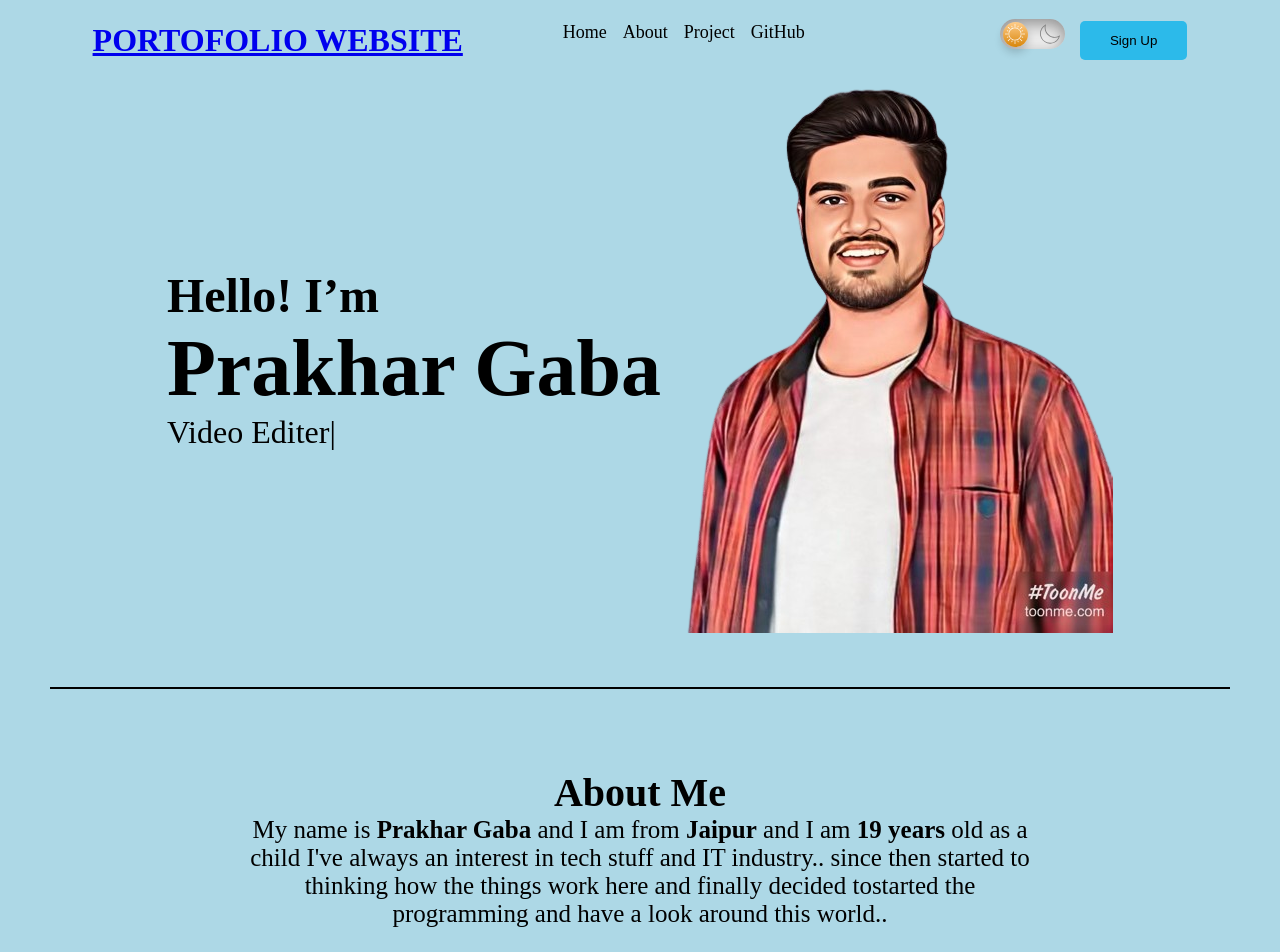
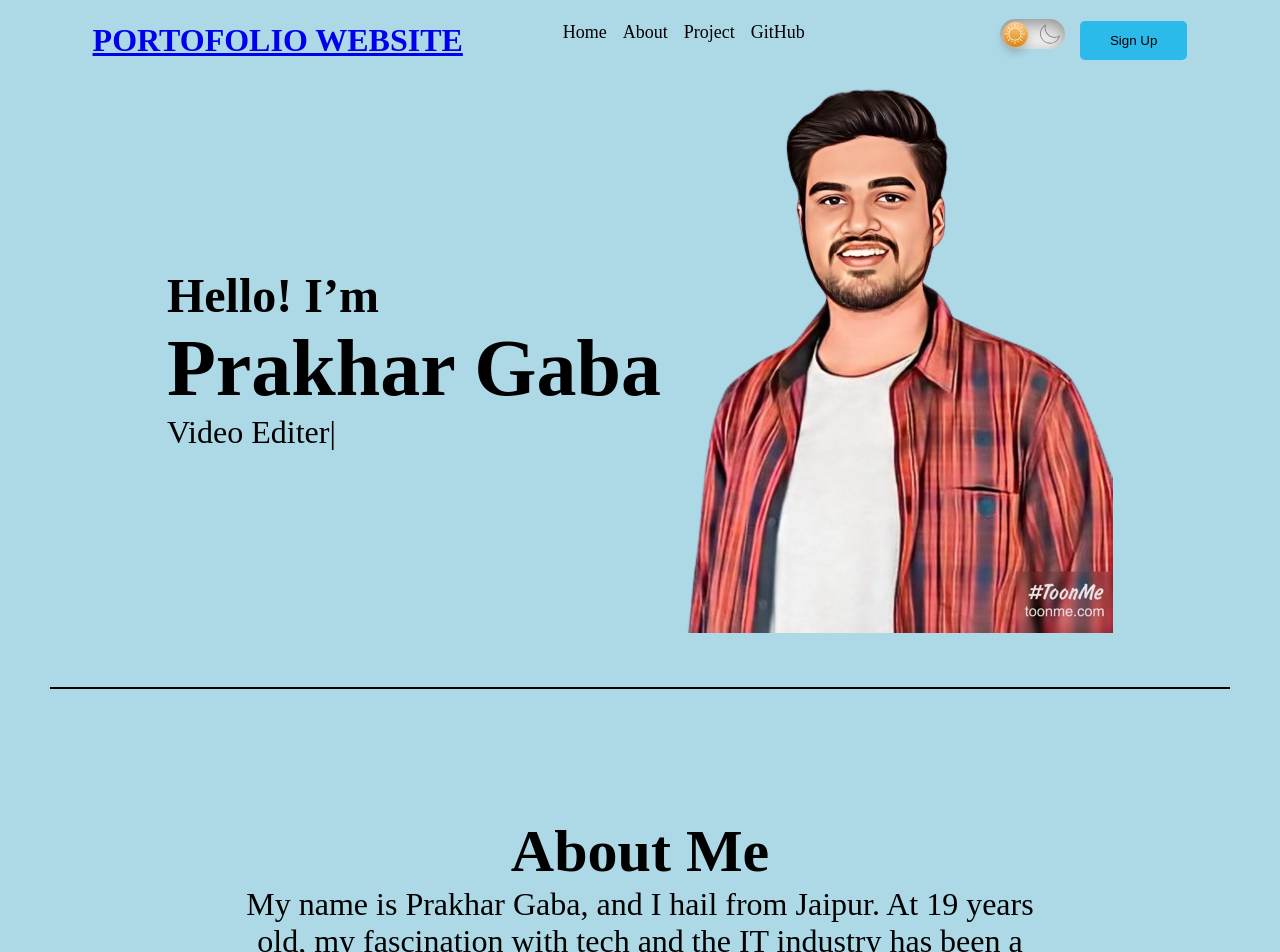
Before and after one commit to prakhargaba007/My-portfolio, a React (Create React App) app: page /#/ in a window 1280 px wide. Shown: the top 952 px of the page. Built offline with nearby package versions, Linux system fonts and the light colour scheme.

Commit message:
2nd commit

```diff
--- a/src/App.jsx
+++ b/src/App.jsx
@@ -3,7 +3,7 @@ import RootElement from "./pages/RootElement";
 import MainPage from "./pages/MainPage";
 import AuthenticationPage from "./pages/Authentication";
 
-const router = createHashRouter([
+const router = createBrowserRouter([
   {
     path: "/",
     element: <RootElement />,
--- a/src/components/AboutMe.css
+++ b/src/components/AboutMe.css
@@ -1,17 +1,23 @@
 .about-me{
     text-align: center;
-    margin: 5rem 15rem;
+    margin: 10% 15rem;
     color: var(--body_color);
 }
 .about-me h1{
-    font-size: 40px;
+    font-size: 60px;
 }
 .about-me p{
-    font-size: 25px;
+    font-size: 32px;
 }
 
 @media screen and (max-width: 903px) {
     .about-me{
         margin: 5rem  7%;
     }
+    .about-me p{
+        font-size: 25px;
+    }
+    .about-me h1{
+        font-size: 40px;
+    }
 }
--- a/src/components/AboutMe.jsx
+++ b/src/components/AboutMe.jsx
@@ -5,11 +5,15 @@ function AboutMe() {
     <div id="about" className="about-me">
       <h1>About Me</h1>
       <p>
-        My name is <b>Prakhar Gaba</b> and I am from <b>Jaipur</b> and I am{" "}
-        <b>19 years</b> old as a child I've always an interest in tech stuff and
-        IT industry.. since then started to thinking how the things work here
-        and finally decided tostarted the programming and have a look around
-        this world..
+        My name is Prakhar Gaba, and I hail from Jaipur. At 19 years old, my
+        fascination with tech and the IT industry has been a driving force since
+        childhood. Exploring the inner workings of technology, I embarked on a
+        journey into programming, eager to unravel its complexities. Today, I
+        stand as a Tech Enthusiast and MERN Developer, passionate about
+        discovering innovative technologies like Web3, AR-based applications,
+        and blockchain. Proficient in the MERN stack, I also delve into C++
+        programming, dedicated to continuous learning and eager to seize new
+        opportunities in this dynamic field of technology.
       </p>
     </div>
   );
--- a/src/components/Header.jsx
+++ b/src/components/Header.jsx
@@ -26,31 +26,36 @@ function Header() {
             className={`nav-links ${isMenuOpen ? "active" : ""}`}
           >
             <li>
-              <Link
-                to="#home"
+              <a
+                href="#home"
                 className={({ isActive }) => (isActive ? "active" : undefined)}
               >
                 Home
-              </Link>
+              </a>
             </li>
             <li>
-              <Link
-                to="#about"
+              <a
+                href="#about"
                 className={({ isActive }) => (isActive ? "active" : undefined)}
               >
                 About
-              </Link>
+              </a>
             </li>
             <li>
-              <Link
-                to="#projects"
+              <a
+                href="#projects"
                 className={({ isActive }) => (isActive ? "active" : undefined)}
               >
                 Project
-              </Link>
+              </a>
             </li>
             <li>
-              <a href="https://github.com/prakhargaba007" className={({ isActive }) => (isActive ? "active" : undefined)}>GitHub</a>
+              <a
+                href="https://github.com/prakhargaba007"
+                className={({ isActive }) => (isActive ? "active" : undefined)}
+              >
+                GitHub
+              </a>
             </li>
           </ul>
           <div className="burger-menu" onClick={handleToggleMenu}>
```
